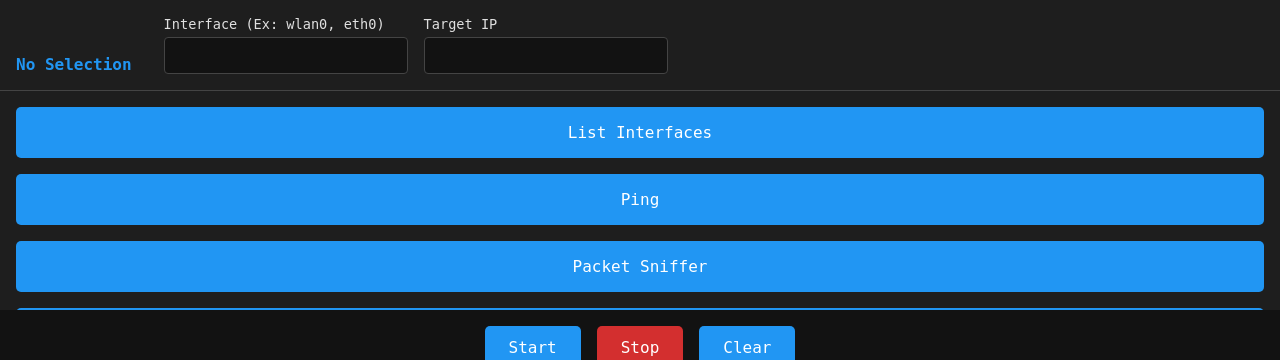
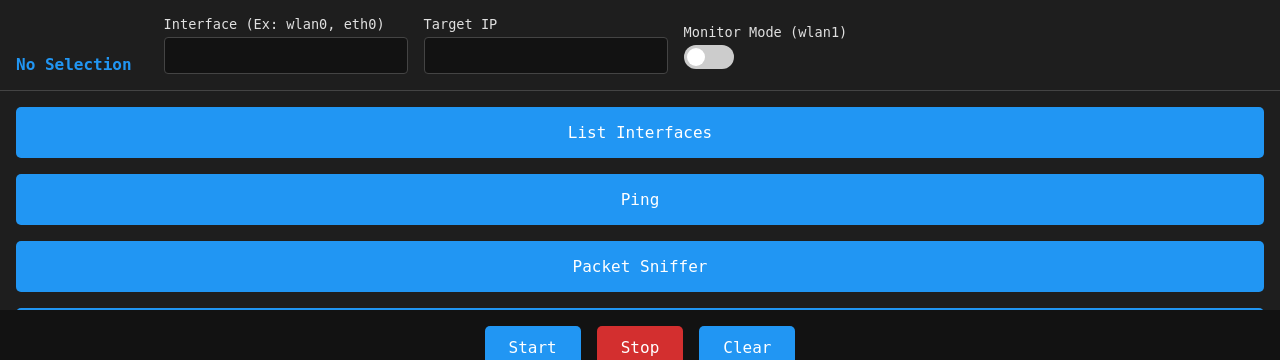
Before and after one commit to GlazedPineapple/wifimon, a Flask app: page / in a window 1280 px wide. Shown: the part 72-432 px from the top of the page. Run offline with Flask 3, Linux system fonts and the light colour scheme.

Commit message:
Add monitor mode toggle switch

```diff
--- a/src/web/static/style.css
+++ b/src/web/static/style.css
@@ -174,3 +174,46 @@ textarea {
 .input-bar button:hover {
     background-color: var(--accent-color-dark);
 }
+
+.switch {
+    position: relative;
+    display: inline-block;
+    width: 50px;
+    height: 24px;
+}
+
+.switch input {
+    opacity: 0;
+    width: 0;
+    height: 0;
+}
+
+.slider {
+    position: absolute;
+    cursor: pointer;
+    top: 0; left: 0;
+    right: 0; bottom: 0;
+    background-color: #ccc;
+    transition: 0.4s;
+    border-radius: 24px;
+}
+
+.slider:before {
+    position: absolute;
+    content: "";
+    height: 18px;
+    width: 18px;
+    left: 3px;
+    bottom: 3px;
+    background-color: white;
+    transition: 0.4s;
+    border-radius: 50%;
+}
+
+input:checked + .slider {
+    background-color: #2196f3;
+}
+
+input:checked + .slider:before {
+    transform: translateX(26px);
+}
--- a/src/web/templates/index.html
+++ b/src/web/templates/index.html
@@ -35,17 +35,24 @@
         <label for="input-id">Target IP</label>
         <input id="input-id" type="text" placeholder=""/>
     </div>
+    <div class="input-group">
+        <label for="monitor-toggle">Monitor Mode (wlan1)</label>
+        <label class="switch">
+            <input type="checkbox" id="monitor-toggle">
+            <span class="slider round"></span>
+        </label>
+    </div>
 </div>
 
 <div class="container">
     <div class="sidebar">
         <button data-text="Alpha" data-id="1">List Interfaces</button>
         <button data-text="Alpha" data-id="1">Ping</button>
-        <button data-text="Beta" data-id="2" >Packet Sniffer</button>
+        <button data-text="Beta" data-id="2">Packet Sniffer</button>
         <button data-text="Gamma" data-id="3">Beacon Scanner</button>
         <button data-text="Delta" data-id="4">Probe Tracker</button>
-        <button data-text="Echo" data-id="4" >WiFi Analyzer</button>
-        <button data-text="Echo" data-id="4" >WiFi Teacher</button>
+        <button data-text="Echo" data-id="4">WiFi Analyzer</button>
+        <button data-text="Echo" data-id="4">WiFi Teacher</button>
     </div>
     <div class="main">
         <div class="controls">
@@ -122,6 +129,15 @@
     document.getElementById("clear").addEventListener("click", () => {
         document.getElementById("pi-output").value = "";
     });
+
+    document.getElementById("monitor-toggle").addEventListener("change", async function () {
+        const enabled = this.checked;
+        const response = await fetch(`/monitor-mode?iface=wlan1&enable=${enabled}`, {
+            method: "POST"
+        });
+        const text = await response.text();
+        alert(text);  // Optional feedback
+    });
 </script>
 </body>
 
--- a/src/webserver.py
+++ b/src/webserver.py
@@ -10,6 +10,7 @@ from modules.beacon_scanner import BeaconScannerModule
 from modules.probe_tracker import ProbeTrackerModule
 from modules.wifi_security import SecurityAnalyzerModule
 from modules.wifi_teacher import TeacherModule
+import monitor_mode
 
 app = Flask(__name__, template_folder="web/templates", static_folder='web/static')
 
@@ -92,5 +93,17 @@ def wifi_teacher():
     return Response(stream_module_output(TeacherModule(iface)), mimetype='text/event-stream')
 
 
+@app.route("/monitor-mode", methods=["POST"])
+def monitor_mode_route():
+    enable_str = request.args.get("enable", "false").lower()
+
+    success = monitor_mode.set_monitor_mode('wlan1', enable_str == "true")
+
+    if success:
+        return f'Successfully set monitor mode to {enable_str}'
+    else:
+        return f'Failed to set monitor mode to {enable_str}!!!', 500
+
+
 if __name__ == "__main__":
     app.run(host="0.0.0.0", port=5000, debug=True)
```
Also changed, not shown: src/monitor_mode.py (+25 -20 lines).
